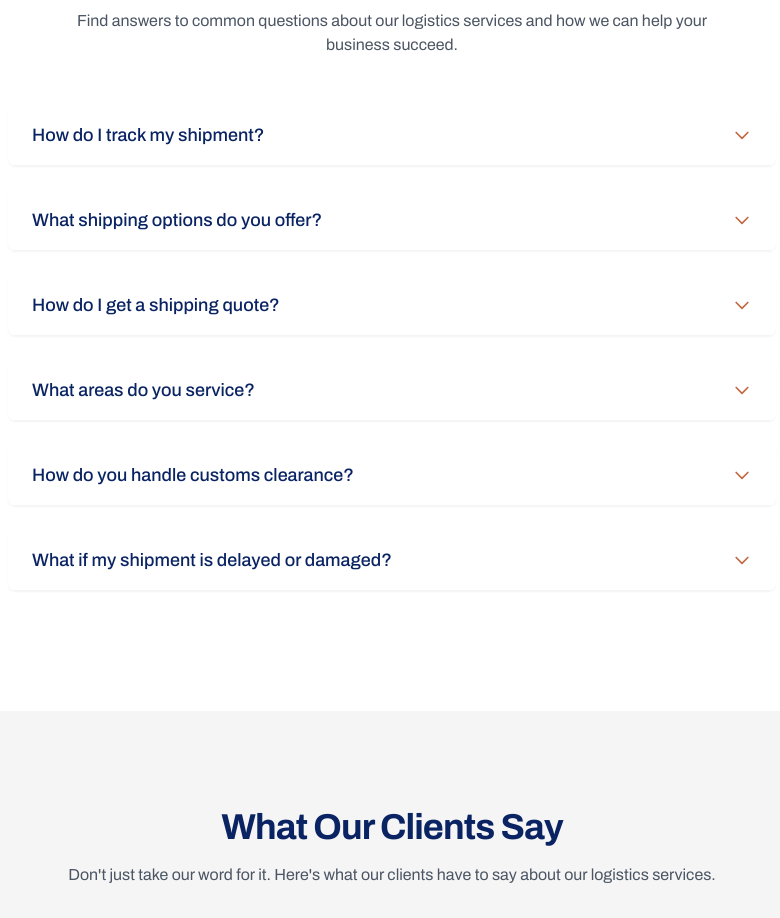
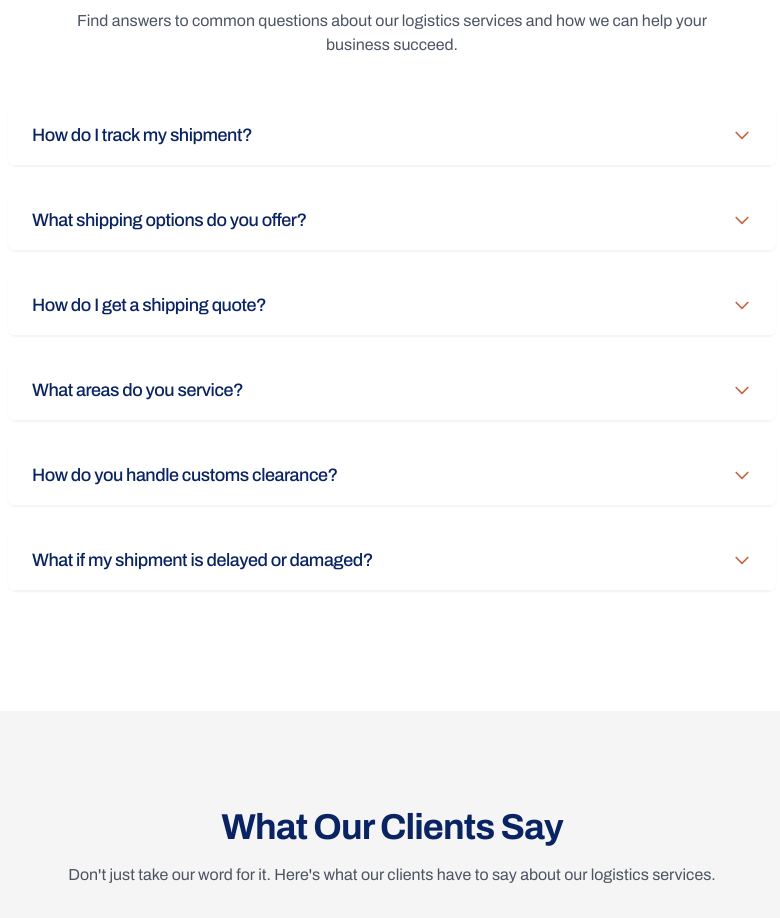
Before and after one commit to incogni100x/movelinx, a plain HTML site: page index.html in a window 1280 px wide. Shown: the part 2000-2918 px from the top of the page, without its empty margins (248-1028 px from the left). Drawn offline with nearby package versions, Linux system fonts and the light colour scheme.

Commit message:
feat: initial commit

```diff
--- a/index.html
+++ b/index.html
@@ -325,7 +325,7 @@
         <div class="mb-6 bg-white rounded-lg shadow-sm overflow-hidden">
           <div class="border-b border-gray-100">
             <button class="w-full px-6 py-4 text-left flex justify-between items-center focus:outline-none" onclick="toggleFAQ(this)">
-              <span class="text-lg font-medium text-primary">How do I track my shipment?</span>
+              <span class="text-lg font-medium text-primary tracking-tight">How do I track my shipment?</span>
               <svg xmlns="http://www.w3.org/2000/svg" class="h-5 w-5 text-secondary transform transition-transform duration-200" fill="none" viewBox="0 0 24 24" stroke="currentColor">
                 <path stroke-linecap="round" stroke-linejoin="round" stroke-width="2" d="M19 9l-7 7-7-7" />
               </svg>
@@ -342,7 +342,7 @@
         <div class="mb-6 bg-white rounded-lg shadow-sm overflow-hidden">
           <div class="border-b border-gray-100">
             <button class="w-full px-6 py-4 text-left flex justify-between items-center focus:outline-none" onclick="toggleFAQ(this)">
-              <span class="text-lg font-medium text-primary">What shipping options do you offer?</span>
+              <span class="text-lg font-medium text-primary tracking-tight">What shipping options do you offer?</span>
               <svg xmlns="http://www.w3.org/2000/svg" class="h-5 w-5 text-secondary transform transition-transform duration-200" fill="none" viewBox="0 0 24 24" stroke="currentColor">
                 <path stroke-linecap="round" stroke-linejoin="round" stroke-width="2" d="M19 9l-7 7-7-7" />
               </svg>
@@ -359,7 +359,7 @@
         <div class="mb-6 bg-white rounded-lg shadow-sm overflow-hidden">
           <div class="border-b border-gray-100">
             <button class="w-full px-6 py-4 text-left flex justify-between items-center focus:outline-none" onclick="toggleFAQ(this)">
-              <span class="text-lg font-medium text-primary">How do I get a shipping quote?</span>
+              <span class="text-lg font-medium text-primary tracking-tight">How do I get a shipping quote?</span>
               <svg xmlns="http://www.w3.org/2000/svg" class="h-5 w-5 text-secondary transform transition-transform duration-200" fill="none" viewBox="0 0 24 24" stroke="currentColor">
                 <path stroke-linecap="round" stroke-linejoin="round" stroke-width="2" d="M19 9l-7 7-7-7" />
               </svg>
@@ -376,7 +376,7 @@
         <div class="mb-6 bg-white rounded-lg shadow-sm overflow-hidden">
           <div class="border-b border-gray-100">
             <button class="w-full px-6 py-4 text-left flex justify-between items-center focus:outline-none" onclick="toggleFAQ(this)">
-              <span class="text-lg font-medium text-primary">What areas do you service?</span>
+              <span class="text-lg font-medium text-primary tracking-tight">What areas do you service?</span>
               <svg xmlns="http://www.w3.org/2000/svg" class="h-5 w-5 text-secondary transform transition-transform duration-200" fill="none" viewBox="0 0 24 24" stroke="currentColor">
                 <path stroke-linecap="round" stroke-linejoin="round" stroke-width="2" d="M19 9l-7 7-7-7" />
               </svg>
@@ -393,7 +393,7 @@
         <div class="mb-6 bg-white rounded-lg shadow-sm overflow-hidden">
           <div class="border-b border-gray-100">
             <button class="w-full px-6 py-4 text-left flex justify-between items-center focus:outline-none" onclick="toggleFAQ(this)">
-              <span class="text-lg font-medium text-primary">How do you handle customs clearance?</span>
+              <span class="text-lg font-medium text-primary tracking-tight">How do you handle customs clearance?</span>
               <svg xmlns="http://www.w3.org/2000/svg" class="h-5 w-5 text-secondary transform transition-transform duration-200" fill="none" viewBox="0 0 24 24" stroke="currentColor">
                 <path stroke-linecap="round" stroke-linejoin="round" stroke-width="2" d="M19 9l-7 7-7-7" />
               </svg>
@@ -410,7 +410,7 @@
         <div class="mb-6 bg-white rounded-lg shadow-sm overflow-hidden">
           <div class="border-b border-gray-100">
             <button class="w-full px-6 py-4 text-left flex justify-between items-center focus:outline-none" onclick="toggleFAQ(this)">
-              <span class="text-lg font-medium text-primary">What if my shipment is delayed or damaged?</span>
+              <span class="text-lg font-medium text-primary tracking-tight">What if my shipment is delayed or damaged?</span>
               <svg xmlns="http://www.w3.org/2000/svg" class="h-5 w-5 text-secondary transform transition-transform duration-200" fill="none" viewBox="0 0 24 24" stroke="currentColor">
                 <path stroke-linecap="round" stroke-linejoin="round" stroke-width="2" d="M19 9l-7 7-7-7" />
               </svg>
```
